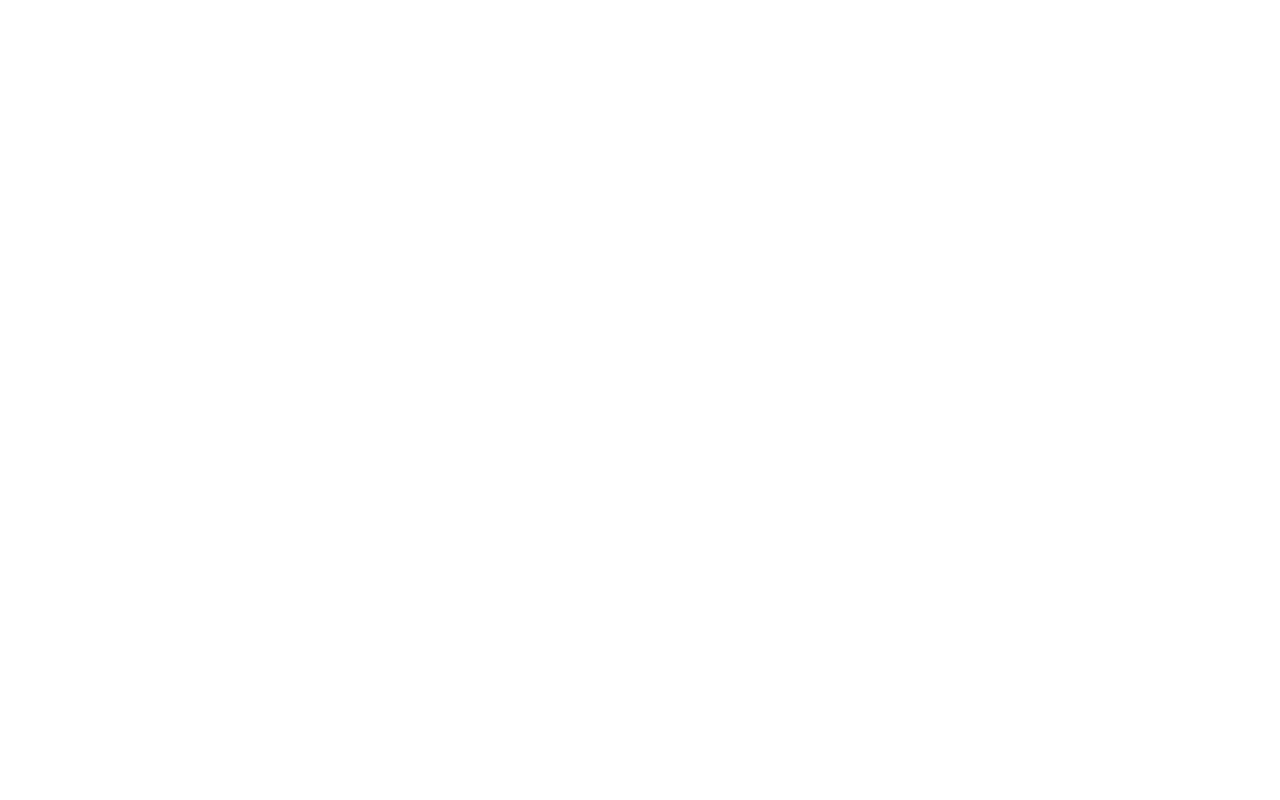
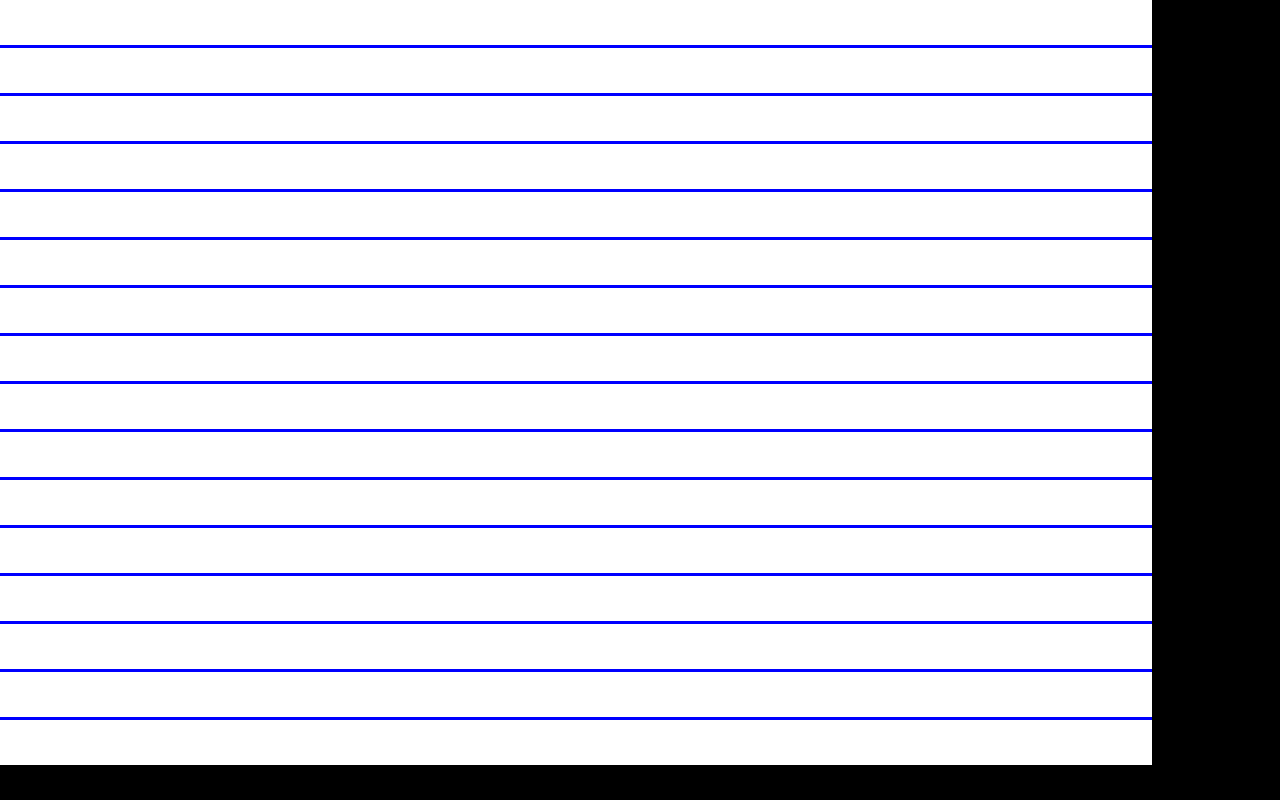
Before and after one commit to JMAOS/etch-a-sketch, a plain HTML site: page index.html in a window 1280 px wide. Drawn offline with Linux system fonts and the light colour scheme.

Commit message:
grid created

```diff
--- a/index.html
+++ b/index.html
@@ -3,9 +3,10 @@
     <head>
     <link rel="stylesheet" type="text/css" href="style/reset.css">
     <link rel="stylesheet" type="text/css" href="style/style.css">
-    <script src="script/main.js"></script>
     </head>
     <body>
         <div id="container"></div>
     </body>
+    <script src="script/main.js"></script>
+
 </html>
--- a/script/main.js
+++ b/script/main.js
@@ -1,16 +1,35 @@
-document.addEventListener("load", function(){
 
 const gridSize = 16;
+const squareHeightWidth = 100 / gridSize;
 
-var element = document.getElementById("container");
 
-square.className = "square";
-element.appendChild(square);
+var element = document.querySelector("#container")
+element.style.backgroundColor = "blue";
 
-for(i=0; i<gridSize; i++){
-    var square = document.createElement("div");
-    element.appendChild(square);
+var square = [];
+
+
+createGrid();
+
+
+
+function createGrid(){
+
+    for(i=0; i<gridSize; i++){
+        for(j=0; j<gridSize; j++){
+            square[j + gridSize * i] = document.createElement("div");
+            square[j + gridSize * i].style.backgroundColor = "white";
+            square[j + gridSize * i].style.height = squareHeightWidth + "%";
+            square[j + gridSize * i].style.width = squareHeightWidth + "%";
+            square[j + gridSize * i].setAttribute("id", "square" + "X" + i + "Y" +j);
+            square[j + gridSize * i].style.display = "inline-block";
+            element.appendChild(square[j + gridSize * i]);
+
+            square[j + gridSize * i].addEventListener("mouseenter", function(){
+                square.style.backgroundColor = "red";
+            });
+        }
+
+
+    }
 }
-document.removeChild(element);
-
-});
--- a/style/style.css
+++ b/style/style.css
@@ -1,15 +1,15 @@
+* {
+    -webkit-box-sizing: border-box;
+       -moz-box-sizing: border-box;
+            box-sizing: border-box;
+  }
+
 html, body{
     height: 100%;
     width: 100%;
+    background-color: black;
 }
 #container{
-    height: 480px;
-    width: 960px;
-    visibility: visible;
+    height: 90%;
+    width: 90%;
 }
-
-.square{
-    width: 150px;
-    height: 150px;
-    visibility: visible;
-}
```
